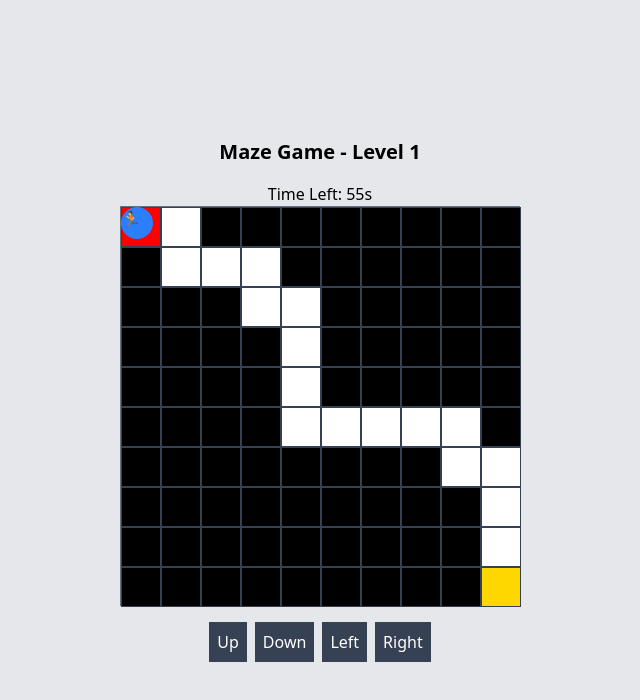
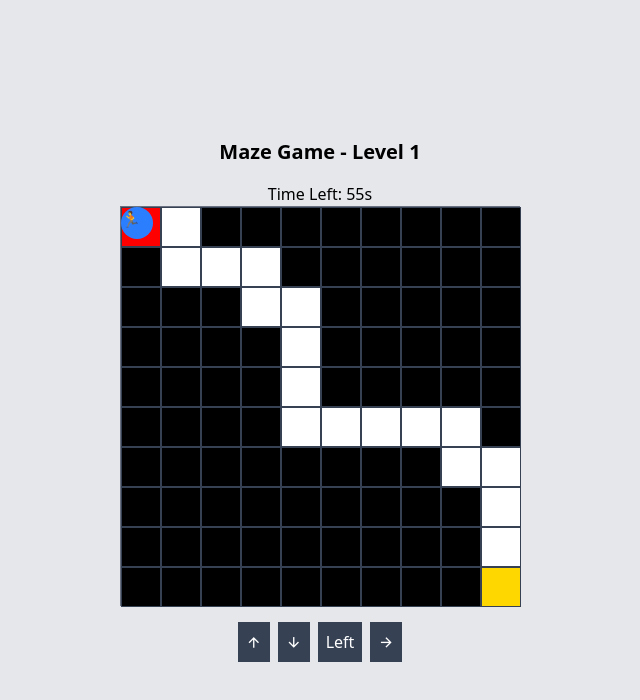
Before and after one commit to axs-seahorse7/frustratinggame, a React (Vite) app: page / in a window 1280 px wide. Shown: the top 700 px of the page, without its empty margins (320-960 px from the left). Built offline with nearby package versions, Linux system fonts and the light colour scheme.

Commit message:
fix navigator

```diff
--- a/index.html
+++ b/index.html
@@ -2,10 +2,13 @@
 <html lang="en">
   <head>
     <meta charset="UTF-8" />
-    <link rel="icon" type="image/svg+xml" href="/vite.svg" />
     <meta name="viewport" content="width=device-width, initial-scale=1.0" />
     <link rel="stylesheet" href="./src/index.css">
-    <title>Vite + React</title>
+    <link
+    href="https://cdn.jsdelivr.net/npm/remixicon@4.5.0/fonts/remixicon.css"
+    rel="stylesheet"
+/>
+    <title>Frustrating Game</title>
   </head>
   <body>
     <div id="root"></div>
--- a/src/component/InteractGame.jsx
+++ b/src/component/InteractGame.jsx
@@ -128,10 +128,10 @@ export default function MazeGame() {
         </motion.div>
       </div>
       <div className="mt-4 flex space-x-2">
-        <button className="bg-gray-700 text-white p-2" onClick={() => movePlayer(0, -1)}>Up</button>
-        <button className="bg-gray-700 text-white p-2" onClick={() => movePlayer(0, 1)}>Down</button>
+        <button className="bg-gray-700 text-white p-2" onClick={() => movePlayer(0, -1)}><i className="ri-arrow-up-line"></i></button>
+        <button className="bg-gray-700 text-white p-2" onClick={() => movePlayer(0, 1)}><i className="ri-arrow-down-line"></i></button>
         <button className="bg-gray-700 text-white p-2" onClick={() => movePlayer(-1, 0)}>Left</button>
-        <button className="bg-gray-700 text-white p-2" onClick={() => movePlayer(1, 0)}>Right</button>
+        <button className="bg-gray-700 text-white p-2" onClick={() => movePlayer(1, 0)}><i className="ri-arrow-right-line"></i></button>
       </div>
     </div>
   );
```
